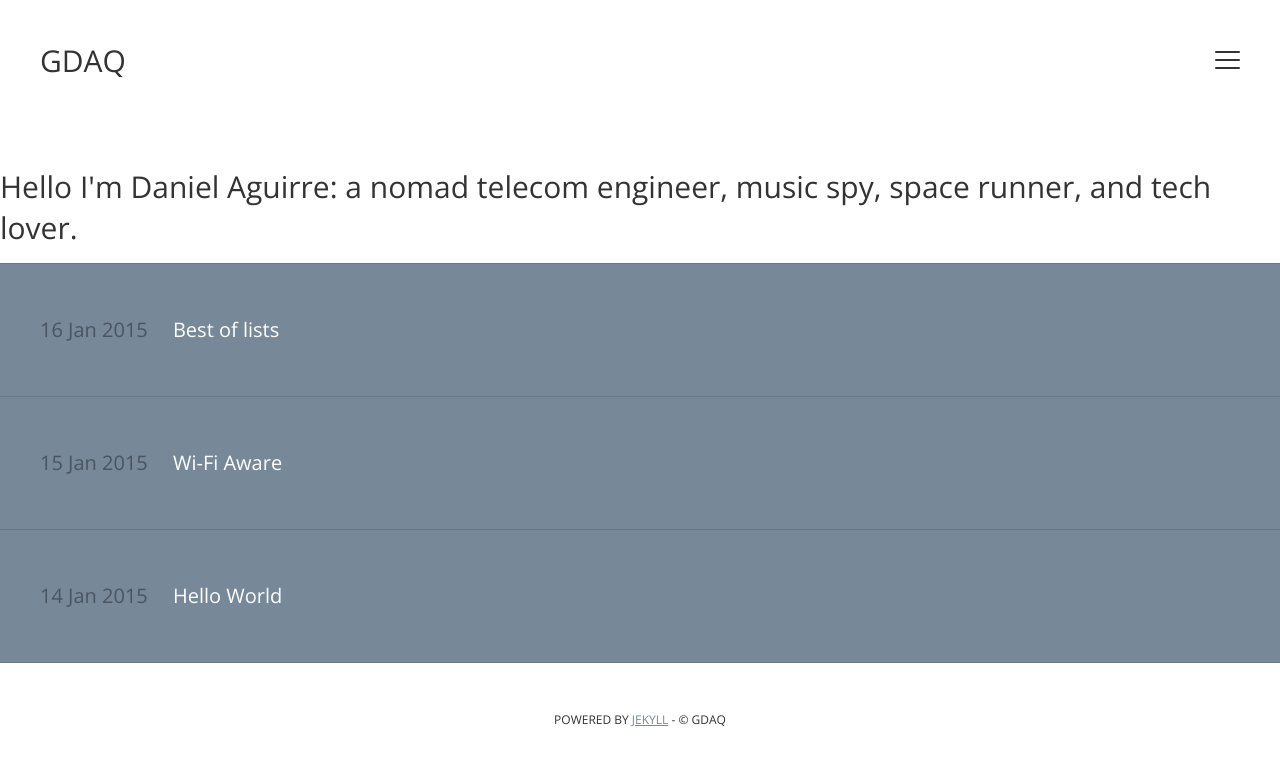
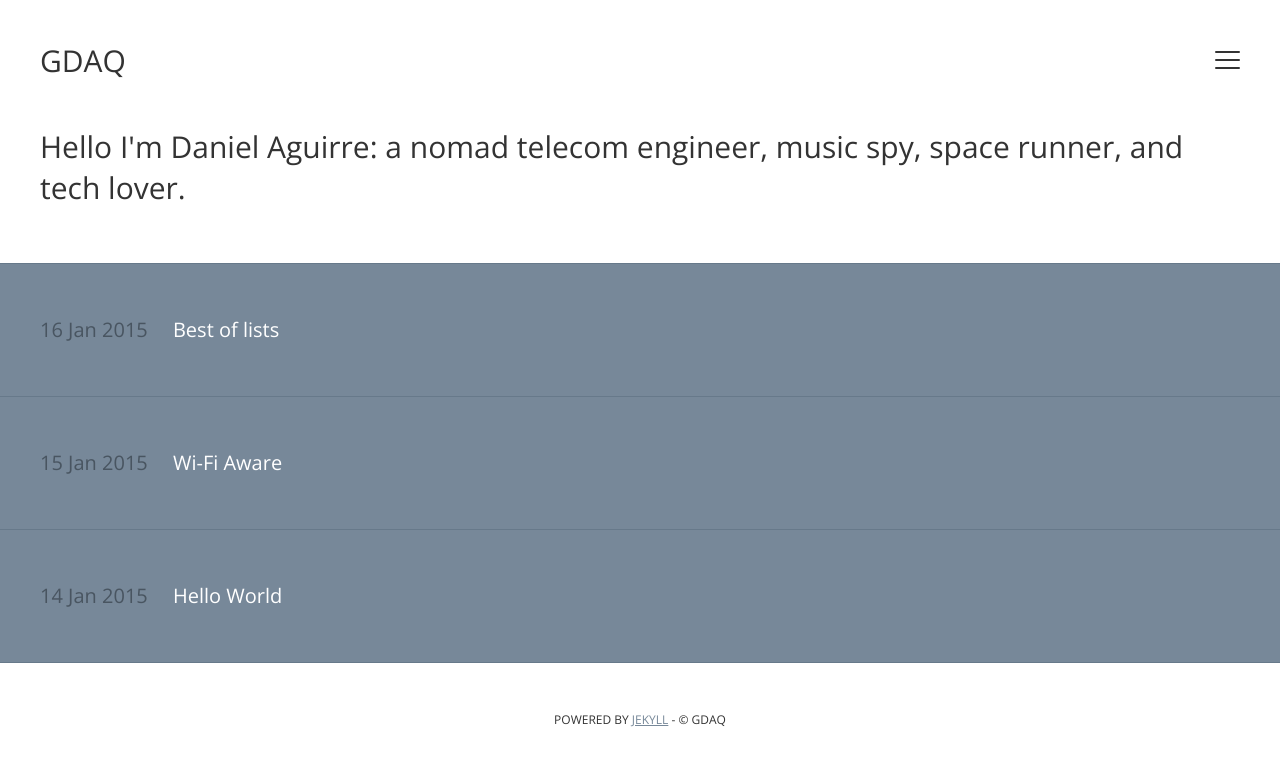
Before and after one commit to gdaq/gdaq.github.io, a Jekyll site: the page built from index.html, in a window 1280 px wide. Shown: the top 766 px of the page. Built offline with Jekyll 4.4.1, drawn with Linux system fonts in a browser that asks for light colours; the list of posts is cut into pages by our own code.

Commit message:
header changes

```diff
--- a/_layouts/default.html
+++ b/_layouts/default.html
@@ -92,10 +92,10 @@
       <header>
         <div class="h-wrap">
           <h1 class="title"><a href="{{ site.baseurl }}" title="Back to Homepage">{{ site.name }}</a></h1>
+          <h3 class="title">Hello I'm Daniel Aguirre: a nomad telecom engineer, music spy, space runner, and tech lover.</h4>
           <a class="menu-icon" title="Open Bio"><span class="lines"></span></a>
         </div>
         <div>
-        <h3>Hello I'm Daniel Aguirre: a nomad telecom engineer, music spy, space runner, and tech lover.</h3>
         </div>
       </header>
 
```
